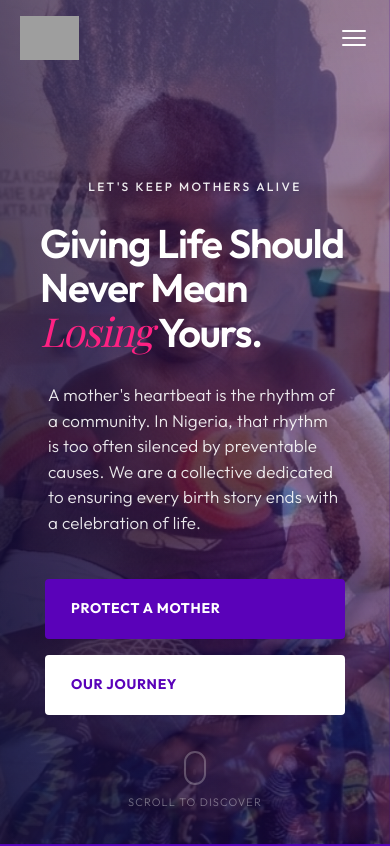
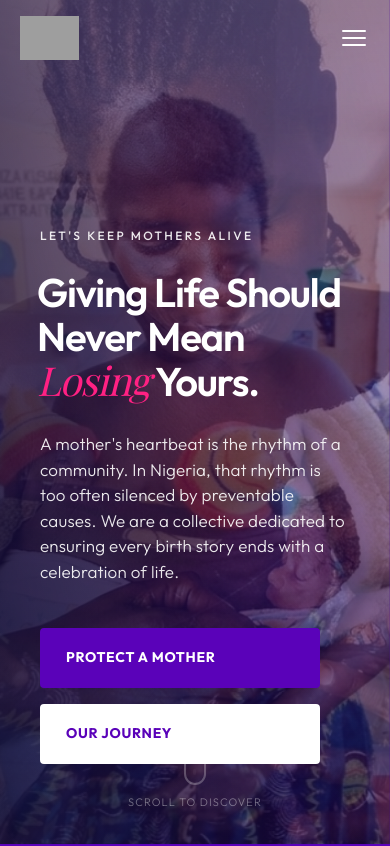
Before and after one commit to Luffytheninja/MRHRwebsite, a Next.js app: page / in a window 390 px wide. Shown: the top 846 px of the page. Built offline with nearby package versions, Linux system fonts and the light colour scheme; grey boxes are pictures that could not be loaded; a web font is replaced by a local one.

Commit message:
style: enforce left-alignment for hero section on mobile

```diff
--- a/app/components/Hero.module.css
+++ b/app/components/Hero.module.css
@@ -143,13 +143,13 @@
 
 @media (max-width: 900px) {
   .hero {
-    align-items: center; /* Center on mobile for better visibility */
+    align-items: flex-end;
     padding-top: 7rem;
     padding-bottom: 6rem;
   }
-  .headline { font-size: 3.5rem; margin-left: 0; }
-  .content { display: flex; justify-content: center; text-align: center; }
-  .left { align-items: center; max-width: 100%; gap: 1.25rem; }
+  .headline { font-size: 3.5rem; margin-left: -3px; }
+  .content { display: block; text-align: left; }
+  .left { align-items: flex-start; max-width: 100%; gap: 1.25rem; }
 }
 
 @media (max-width: 600px) {
@@ -159,11 +159,12 @@
   }
   .label { font-size: 0.75rem; letter-spacing: 0.2em; }
   .headline { font-size: 2.5rem; line-height: 1.1; margin-bottom: 0.5rem; }
-  .subline { font-size: 1.0625rem; line-height: 1.5; padding: 0 0.5rem; }
+  .subline { font-size: 1.0625rem; line-height: 1.5; padding: 0; }
   .ctas {
     flex-direction: column;
+    align-items: flex-start;
     width: 100%;
-    max-width: 300px; /* Prevent them from stretching too wide */
+    max-width: 280px;
     gap: 1rem;
     margin-top: 1.5rem;
   }
```
